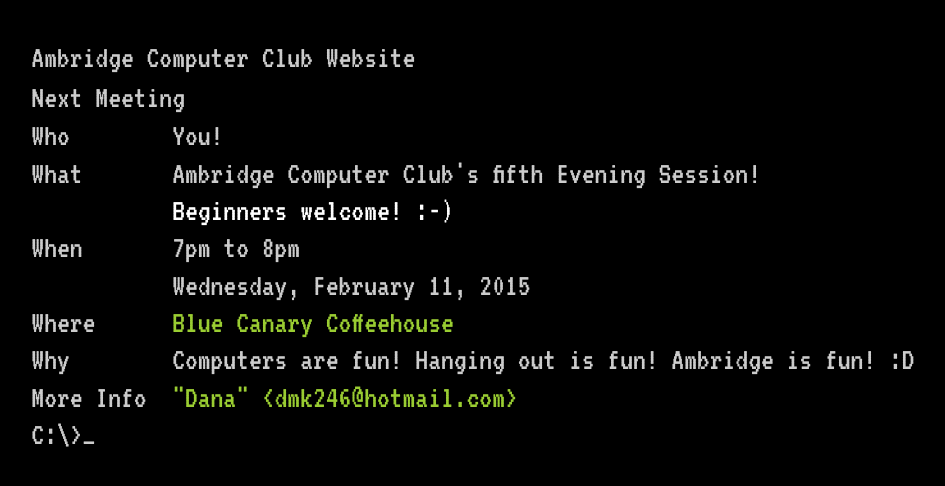
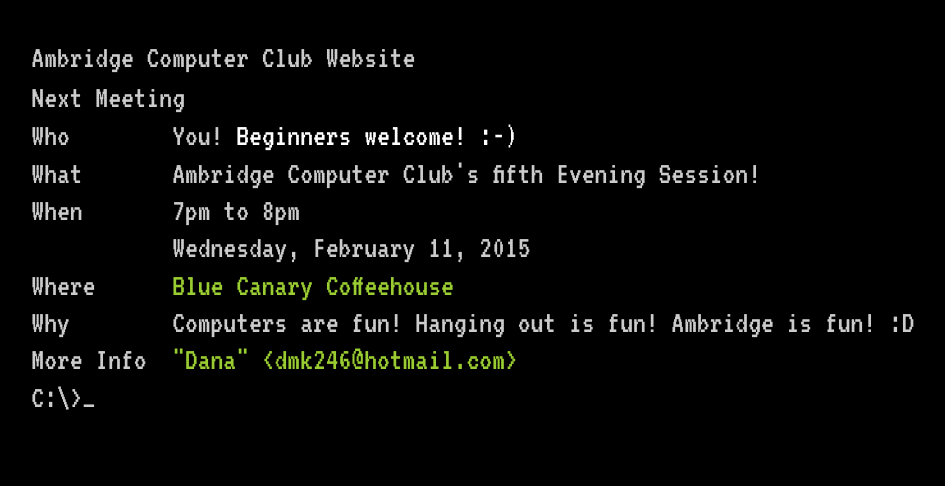
Before and after one commit to Ambridge/ambridge.cc, a plain HTML site: page index.html in a window 1280 px wide. Shown: the whole page, without its empty margins (6-951 px from the left). Drawn offline with Linux system fonts and the light colour scheme.

Commit message:
move Beginner's line up under "Who?"

```diff
--- a/index.html
+++ b/index.html
@@ -56,13 +56,11 @@
 <table>
     <tr>
         <td>Who</td>
-        <td>You!</td>
+        <td>You! <b>Beginners welcome! :-)</b></td>
     </tr>
     <tr>
         <td>What</td>
-        <td>Ambridge Computer Club's fifth Evening Session!<br>
-            <b>Beginners welcome! :-)</b>
-        </td>
+        <td>Ambridge Computer Club's fifth Evening Session!</td>
     </tr>
     <tr>
         <td>When</td>
```
